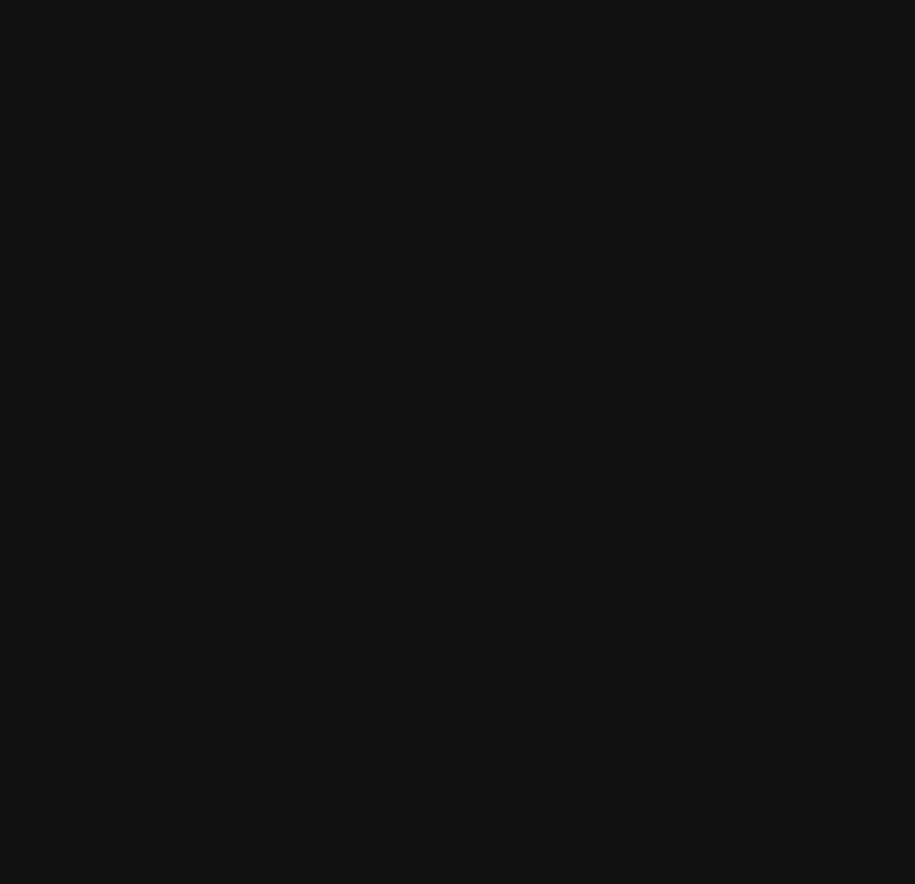
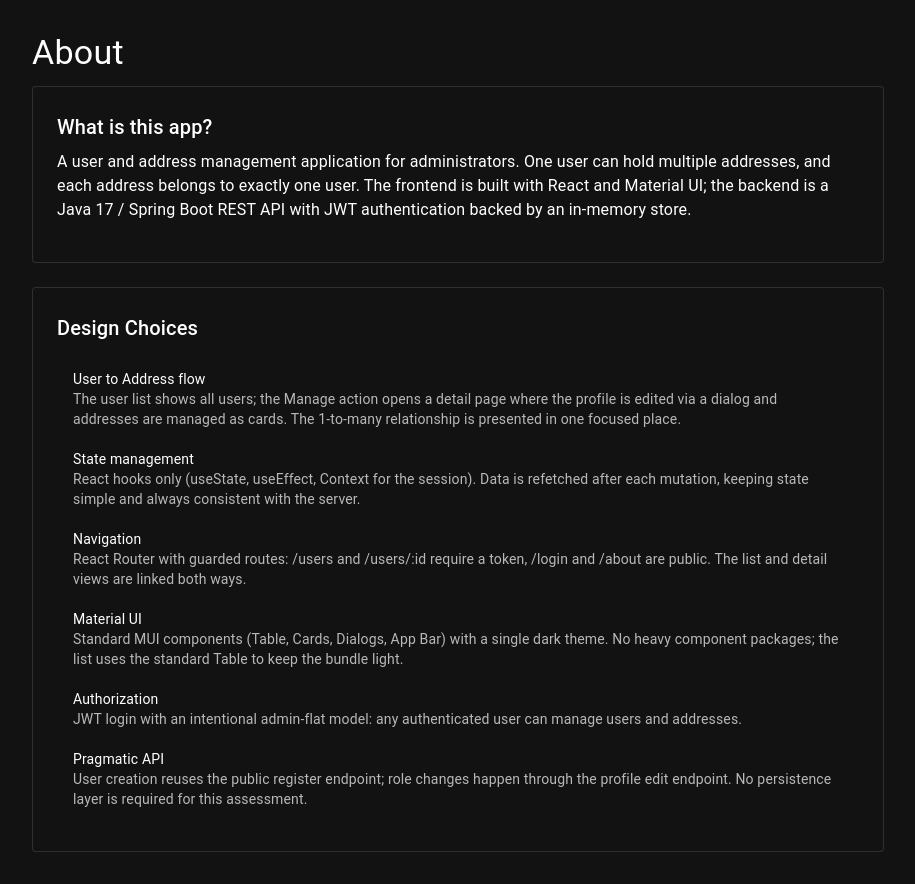
Before and after one commit to mstaszew-dev/user-address-api, a React (Vite) app in the folder frontend/: page /about in a window 1280 px wide. Before the commit this address had no page. Shown: the whole page, without its empty margins (182-1097 px from the left). Before the commit the page ends 800 px from the top, so only its background shows below. Built offline with nearby package versions, Linux system fonts and the light colour scheme.

Commit message:
Add about page with design notes; finalize guarded routes

```diff
--- a/frontend/src/App.tsx
+++ b/frontend/src/App.tsx
@@ -1,18 +1,46 @@
-import { BrowserRouter, Routes, Route, Navigate } from 'react-router-dom';
+import { BrowserRouter, Navigate, Route, Routes } from 'react-router-dom';
 import { ThemeProvider, createTheme, CssBaseline } from '@mui/material';
+import RequireAuth from './components/RequireAuth';
+import AboutPage from './pages/AboutPage';
 import LoginPage from './pages/LoginPage';
+import UserDetailPage from './pages/UserDetailPage';
+import UserListPage from './pages/UserListPage';
 
 const theme = createTheme({ palette: { mode: 'dark' } });
+
+export function AppRoutes() {
+  return (
+    <Routes>
+      <Route path="/" element={<Navigate to="/login" replace />} />
+      <Route path="/login" element={<LoginPage />} />
+      <Route path="/about" element={<AboutPage />} />
+      <Route
+        path="/users"
+        element={
+          <RequireAuth>
+            <UserListPage />
+          </RequireAuth>
+        }
+      />
+      <Route
+        path="/users/:id"
+        element={
+          <RequireAuth>
+            <UserDetailPage />
+          </RequireAuth>
+        }
+      />
+      <Route path="*" element={<Navigate to="/login" replace />} />
+    </Routes>
+  );
+}
 
 export default function App() {
   return (
     <ThemeProvider theme={theme}>
       <CssBaseline />
       <BrowserRouter>
-        <Routes>
-          <Route path="/" element={<Navigate to="/login" replace />} />
-          <Route path="/login" element={<LoginPage />} />
-        </Routes>
+        <AppRoutes />
       </BrowserRouter>
     </ThemeProvider>
   );
--- /dev/null
+++ b/frontend/src/components/RequireAuth.tsx
@@ -0,0 +1,13 @@
+import type { ReactNode } from 'react';
+import { Navigate, useLocation } from 'react-router-dom';
+import { useAuth } from '../context/AuthContext';
+
+export default function RequireAuth({ children }: { children: ReactNode }) {
+  const { isAuthenticated } = useAuth();
+  const location = useLocation();
+
+  if (!isAuthenticated) {
+    return <Navigate to="/login" replace state={{ from: location.pathname }} />;
+  }
+  return <>{children}</>;
+}
--- /dev/null
+++ b/frontend/src/pages/AboutPage.tsx
@@ -0,0 +1,47 @@
+import { Container, List, ListItem, ListItemText, Paper, Typography } from '@mui/material';
+
+export default function AboutPage() {
+  return (
+    <Container maxWidth="md" sx={{ py: 4 }}>
+      <Typography variant="h4" component="h1" gutterBottom>
+        About
+      </Typography>
+      <Paper variant="outlined" sx={{ p: 3, mb: 3 }}>
+        <Typography variant="h6" gutterBottom>
+          What is this app?
+        </Typography>
+        <Typography variant="body1" paragraph>
+          A user and address management application for administrators. One user can hold multiple
+          addresses, and each address belongs to exactly one user. The frontend is built with React
+          and Material UI; the backend is a Java 17 / Spring Boot REST API with JWT authentication
+          backed by an in-memory store.
+        </Typography>
+      </Paper>
+      <Paper variant="outlined" sx={{ p: 3 }}>
+        <Typography variant="h6" gutterBottom>
+          Design Choices
+        </Typography>
+        <List dense>
+          <ListItem>
+            <ListItemText primary="User to Address flow" secondary="The user list shows all users; the Manage action opens a detail page where the profile is edited via a dialog and addresses are managed as cards. The 1-to-many relationship is presented in one focused place." />
+          </ListItem>
+          <ListItem>
+            <ListItemText primary="State management" secondary="React hooks only (useState, useEffect, Context for the session). Data is refetched after each mutation, keeping state simple and always consistent with the server." />
+          </ListItem>
+          <ListItem>
+            <ListItemText primary="Navigation" secondary="React Router with guarded routes: /users and /users/:id require a token, /login and /about are public. The list and detail views are linked both ways." />
+          </ListItem>
+          <ListItem>
+            <ListItemText primary="Material UI" secondary="Standard MUI components (Table, Cards, Dialogs, App Bar) with a single dark theme. No heavy component packages; the list uses the standard Table to keep the bundle light." />
+          </ListItem>
+          <ListItem>
+            <ListItemText primary="Authorization" secondary="JWT login with an intentional admin-flat model: any authenticated user can manage users and addresses." />
+          </ListItem>
+          <ListItem>
+            <ListItemText primary="Pragmatic API" secondary="User creation reuses the public register endpoint; role changes happen through the profile edit endpoint. No persistence layer is required for this assessment." />
+          </ListItem>
+        </List>
+      </Paper>
+    </Container>
+  );
+}
--- /dev/null
+++ b/frontend/src/vite-env.d.ts
@@ -0,0 +1,2 @@
+/// <reference types="vite/client" />
+/// <reference types="vitest/globals" />
```
Also changed, not shown: 2 other files (tests, documents, lock files or other folders).
